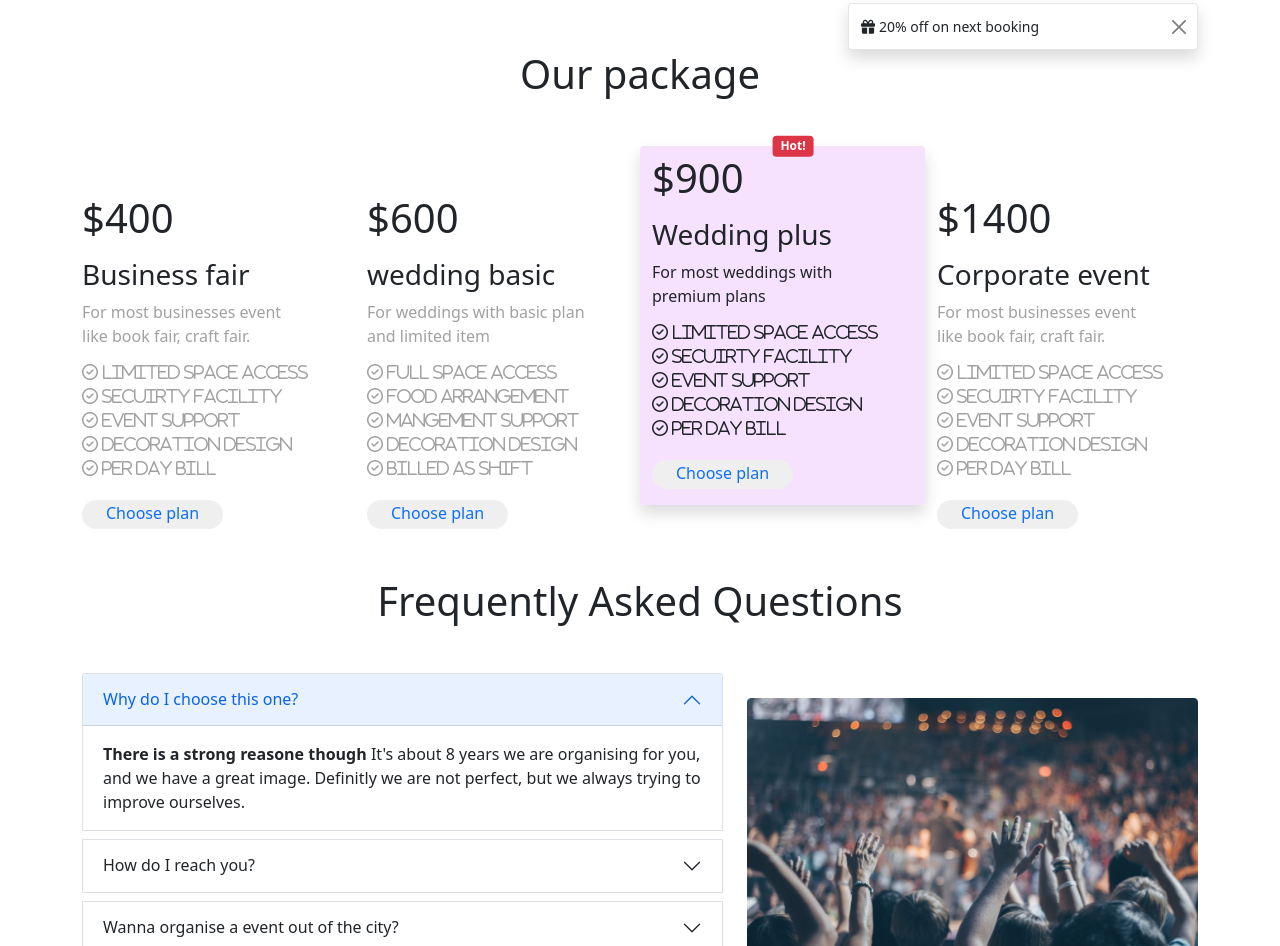
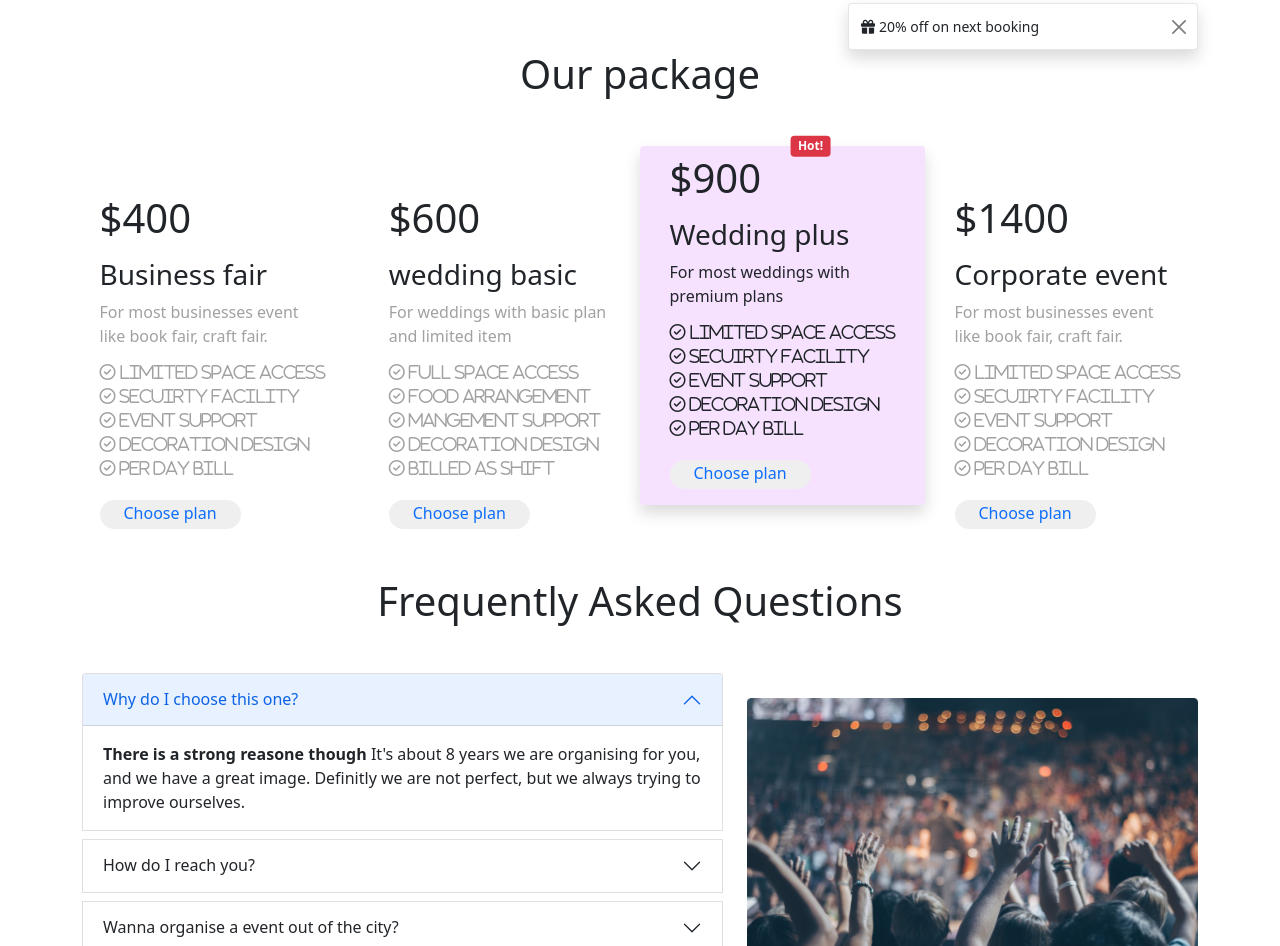
Before and after one commit to shahadat2772/convention-center, a plain HTML site: page index.html in a window 1280 px wide. Shown: the part 1296-2242 px from the top of the page. Drawn offline with nearby package versions, Linux system fonts and the light colour scheme.

Commit message:
position tunned

```diff
--- a/index.html
+++ b/index.html
@@ -172,7 +172,8 @@
         <section class="container mb-5">
             <h1 class="text-center mb-5">Our package</h1>
             <div class="row row-cols-1 row-cols-md-4 gx-4 mt-5">
-                <div class="col mt-5 d-md-block d-flex flex-column justify-content-center align-items-center">
+                <div class="col mt-5 d-flex flex-column justify-content-center align-items-center">
+                    <div>
                         <h1 class="mb-3">$400</h1>
                         <h3>Business fair</h3>
                         <p class="carusel-detail-text">For most businesses event <br>
@@ -190,7 +191,9 @@
                                 plan</a>
                         </button>
                     </div>
-                <div class="col mt-5 d-md-block d-flex flex-column justify-content-center align-items-center">
+                </div>
+                <div class="col mt-5 d-flex flex-column justify-content-center align-items-center">
+                    <div>
                         <h1 class="mb-3">$600</h1>
                         <h3>wedding basic</h3>
                         <p class="carusel-detail-text">For weddings with basic plan <br>
@@ -208,9 +211,11 @@
                                 plan</a>
                         </button>
                     </div>
+                </div>
                 <!-- Special Package -->
                 <div
-                    class="col shadow mt-5 mt-lg-0 pt-2 pb-3 mb-4 bg-for-package position-relative rounded d-md-block d-flex flex-column justify-content-center align-items-center">
+                    class="col shadow mt-5 mt-lg-0 pt-2 pb-3 mb-4 bg-for-package position-relative rounded d-flex flex-column justify-content-center align-items-center">
+                    <div>
                         <h1 class="mb-3 ">$900</h1>
                         <h3>Wedding plus</h3>
                         <p class="">For most weddings with <br> premium plans</p>
@@ -230,8 +235,10 @@
                             Hot!
                             <span class="visually-hidden">unread messages</span>
                     </div>
+                </div>
                 <!-- Special Package End-->
-                <div class="col mt-5 d-md-block d-flex flex-column justify-content-center align-items-center">
+                <div class="col mt-5 d-flex flex-column justify-content-center align-items-center">
+                    <div>
                         <h1 class="mb-3">$1400</h1>
                         <h3>Corporate event</h3>
                         <p class="carusel-detail-text">For most businesses event <br>
@@ -248,6 +255,7 @@
                                 href="https://www.youtube.com/watch?v=UDVtMYqUAyw&list=RDUDVtMYqUAyw&start_radio=1">Choose
                                 plan</a>
                         </button>
+                    </div>
                 </div>
             </div>
         </section>
```
Lines whose indentation alone changed are shown as unchanged.
